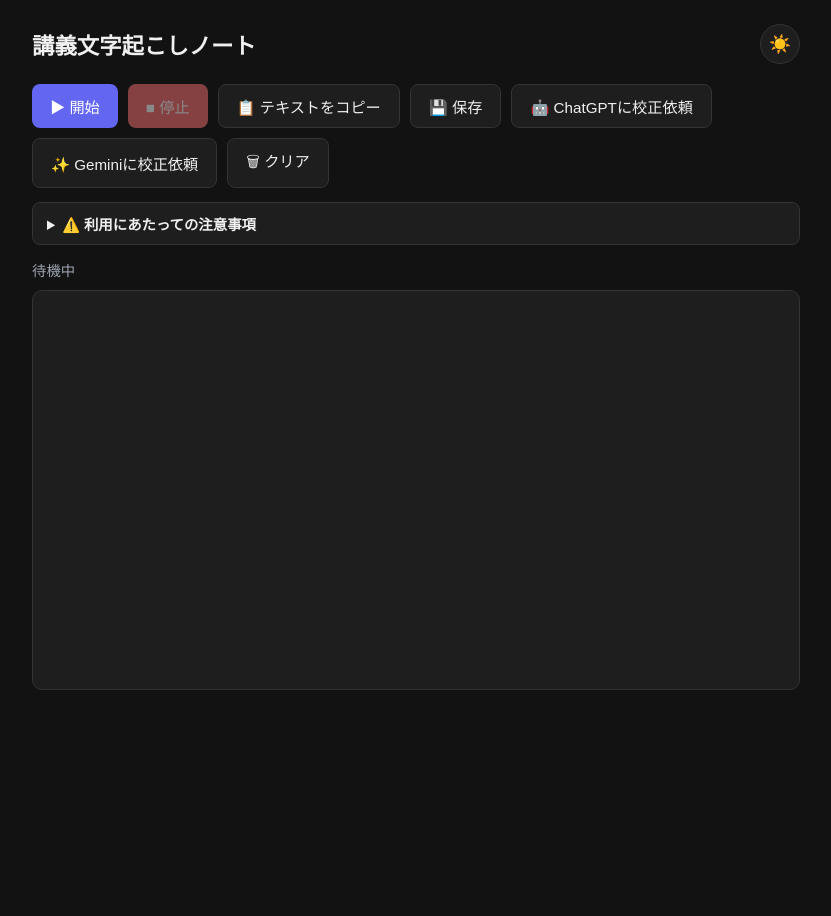
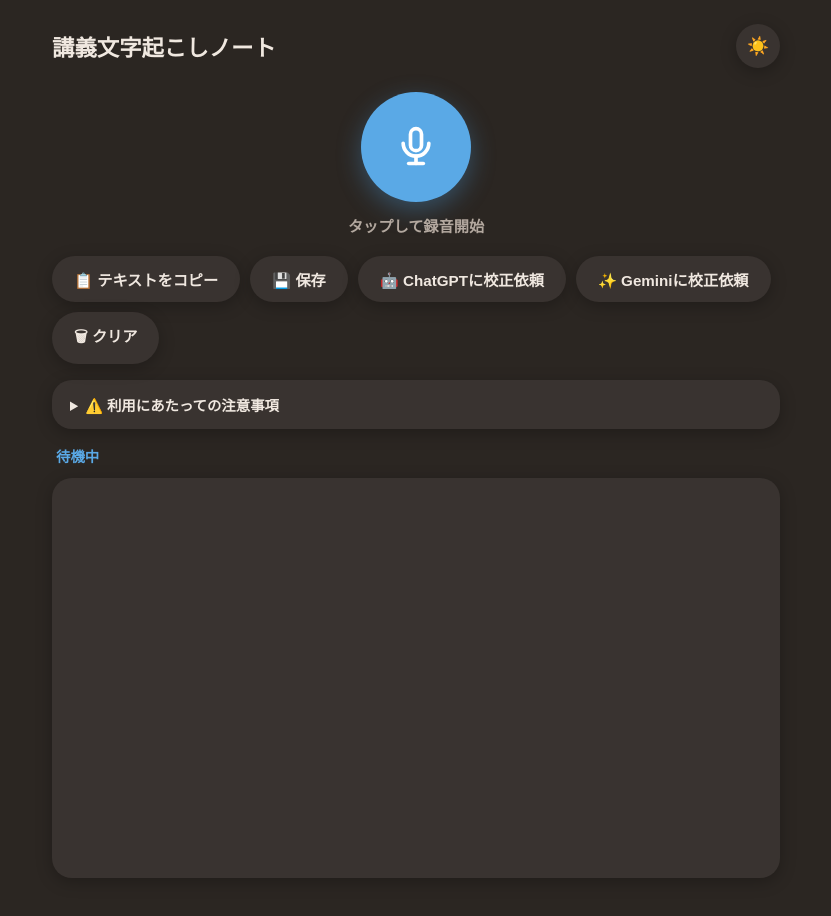
Before and after one commit to tktk-h/lecture-transcribe, a website: page index.html in a window 1280 px wide. Both pictures are taken after a click on the button "ダークモード切替". Shown: the whole page, without its empty margins (224-1055 px from the left). Before the commit the page ends 800 px from the top, so only its background shows below. Drawn offline with Linux system fonts and the light colour scheme.

Commit message:
デザイン刷新: 温かい配色と中央の丸マイクボタン

```diff
--- a/index.html
+++ b/index.html
@@ -13,9 +13,19 @@
       <button id="themeToggle" class="icon-btn" title="ダークモード切替">🌙</button>
     </header>
 
+    <div class="mic-area">
+      <button id="micBtn" class="mic-btn" aria-label="録音開始">
+        <svg class="mic-icon" viewBox="0 0 24 24" width="44" height="44" fill="none" stroke="currentColor" stroke-width="2" stroke-linecap="round" stroke-linejoin="round" aria-hidden="true">
+          <rect x="9" y="2" width="6" height="12" rx="3"></rect>
+          <path d="M5 10a7 7 0 0 0 14 0"></path>
+          <line x1="12" y1="17" x2="12" y2="21"></line>
+          <line x1="8" y1="21" x2="16" y2="21"></line>
+        </svg>
+      </button>
+      <div id="micLabel" class="mic-label">タップして録音開始</div>
+    </div>
+
     <div class="controls">
-      <button id="startBtn" class="btn btn-primary">▶ 開始</button>
-      <button id="stopBtn" class="btn btn-danger" disabled>■ 停止</button>
       <button id="copyBtn" class="btn btn-secondary">📋 テキストをコピー</button>
       <button id="saveBtn" class="btn btn-secondary">💾 保存</button>
       <button id="chatgptBtn" class="btn btn-secondary">🤖 ChatGPTに校正依頼</button>
@@ -28,7 +38,7 @@
       <ul>
         <li>このアプリは付属のサーバー経由でOpenAIのWhisper APIを利用します。<strong>ターミナルで <code>npm start</code> を実行し、表示された <code>http://localhost:3000</code> を開いてください</strong>（初回のみ <code>npm install</code> が必要）。</li>
         <li>対応ブラウザは <strong>Google Chrome</strong> 推奨です（最新版を使ってください）。</li>
-        <li>「開始」で録音、「停止」を押すと録音全体をまとめて文字起こしします。録音が長いほど処理に時間がかかります。</li>
+        <li>中央のマイクボタンをタップで録音開始、もう一度タップすると録音全体をまとめて文字起こしします。録音が長いほど処理に時間がかかります。</li>
         <li><strong>1回の録音は約25MB（ビットレート抑制で目安2時間前後）まで。</strong>長い講義は途中で一度停止して区切ると安全です。</li>
         <li><strong>ページを更新（リロード）すると、文字起こし内容はすべて消えます。</strong>更新前に「保存」または「校正依頼」ボタンでテキストを書き出してください。</li>
         <li>マイクの使用を許可してください。話者に近いマイクほど精度が上がります。</li>
--- a/script.js
+++ b/script.js
@@ -1,6 +1,6 @@
 // ===== DOM要素 =====
-const startBtn = document.getElementById('startBtn');
-const stopBtn = document.getElementById('stopBtn');
+const micBtn = document.getElementById('micBtn');
+const micLabel = document.getElementById('micLabel');
 const copyBtn = document.getElementById('copyBtn');
 const saveBtn = document.getElementById('saveBtn');
 const chatgptBtn = document.getElementById('chatgptBtn');
@@ -70,17 +70,14 @@
 }
 
 // ===== 開始（録音するだけ。文字起こしは停止後） =====
-startBtn.addEventListener('click', async () => {
-  if (isRecording) return;
-  startBtn.disabled = true;
-
+// ===== マイクボタン（タップで録音⇄停止をトグル） =====
+async function startRecording() {
   try {
     // iOS/Safari対策：マイク起動はボタン操作の延長で実行
     stream = await navigator.mediaDevices.getUserMedia({ audio: true });
   } catch (e) {
     console.error('マイク取得失敗:', e);
     statusEl.textContent = 'マイクを利用できません。ブラウザの許可設定を確認してください。';
-    startBtn.disabled = false;
     return;
   }
 
@@ -100,23 +97,34 @@
       stream = null;
     }
     await transcribeRecording();
-    startBtn.disabled = false;
+    // 変換が終わったらボタンを録音可能状態に戻す
+    micBtn.disabled = false;
   };
 
   isRecording = true;
-  stopBtn.disabled = false;
+  micBtn.classList.add('recording');
+  micLabel.textContent = 'タップして停止';
   if (interimTextEl) interimTextEl.textContent = '';
-  statusEl.textContent = '🔴 録音中…（停止を押すとまとめて文字起こしします）';
+  statusEl.textContent = '🔴 録音中…（もう一度タップするとまとめて文字起こしします）';
   recorder.start();
-});
+}
 
-// ===== 停止 =====
-stopBtn.addEventListener('click', () => {
-  if (!isRecording) return;
+function stopRecording() {
   isRecording = false;
-  stopBtn.disabled = true;
+  micBtn.classList.remove('recording');
+  micLabel.textContent = 'タップして録音開始';
+  // 変換が終わるまでボタンを無効化（二度押し防止）
+  micBtn.disabled = true;
   statusEl.textContent = '⏳ 録音を停止しました。文字起こしを開始します…';
   if (recorder && recorder.state !== 'inactive') recorder.stop();
+}
+
+micBtn.addEventListener('click', () => {
+  if (isRecording) {
+    stopRecording();
+  } else {
+    startRecording();
+  }
 });
 
 // ===== コピー =====
--- a/style.css
+++ b/style.css
@@ -1,25 +1,30 @@
 :root {
-  --bg: #f4f5f7;
-  --surface: #ffffff;
-  --text: #1a1a1a;
-  --muted: #6b7280;
-  --border: #e0e0e0;
-  --primary: #4f46e5;
-  --primary-hover: #4338ca;
-  --danger: #ef4444;
-  --danger-hover: #dc2626;
+  --bg: #f3e9dd;          /* 温かいクリーム/ベージュ背景 */
+  --surface: #ffffff;     /* 白いカード */
+  --text: #3a3431;        /* やわらかいダークブラウン */
+  --muted: #8c837c;
+  --border: #ece2d6;
+  --primary: #4a9fe0;     /* やさしい水色 */
+  --primary-hover: #3a8fd0;
+  --danger: #f0907f;      /* くすんだサーモン */
+  --danger-hover: #e67d6a;
+  --accent-soft: #eaf4fc; /* 水色の薄い面 */
+  --radius: 20px;
+  --shadow: 0 4px 16px rgba(120, 100, 80, 0.08);
 }
 
 [data-theme="dark"] {
-  --bg: #121212;
-  --surface: #1e1e1e;
-  --text: #f0f0f0;
-  --muted: #9ca3af;
-  --border: #333333;
-  --primary: #6366f1;
-  --primary-hover: #818cf8;
-  --danger: #f87171;
-  --danger-hover: #fca5a5;
+  --bg: #2b2622;
+  --surface: #393330;
+  --text: #f0e8e0;
+  --muted: #b3a89f;
+  --border: #4a423d;
+  --primary: #5aa9e6;
+  --primary-hover: #6fb6ec;
+  --danger: #f0907f;
+  --danger-hover: #f3a596;
+  --accent-soft: #34403f;
+  --shadow: 0 4px 16px rgba(0, 0, 0, 0.25);
 }
 
 * {
@@ -28,14 +33,14 @@
 
 body {
   margin: 0;
-  font-family: "Hiragino Sans", "Yu Gothic", "Segoe UI", sans-serif;
+  font-family: "Hiragino Maru Gothic ProN", "Hiragino Sans", "Yu Gothic", "Segoe UI", sans-serif;
   background: var(--bg);
   color: var(--text);
   transition: background 0.3s, color 0.3s;
 }
 
 .app {
-  max-width: 800px;
+  max-width: 760px;
   margin: 0 auto;
   padding: 24px 16px 60px;
 }
@@ -50,37 +55,108 @@
 .header h1 {
   font-size: 1.4rem;
   margin: 0;
+  font-weight: 800;
 }
 
 .icon-btn {
   background: var(--surface);
-  border: 1px solid var(--border);
+  border: none;
   border-radius: 50%;
-  width: 40px;
-  height: 40px;
+  width: 44px;
+  height: 44px;
   font-size: 1.1rem;
   cursor: pointer;
+  box-shadow: var(--shadow);
+  transition: transform 0.15s;
+}
+.icon-btn:hover {
+  transform: scale(1.05);
+}
+
+.mic-area {
+  display: flex;
+  flex-direction: column;
+  align-items: center;
+  gap: 12px;
+  margin: 24px 0 20px;
+}
+
+.mic-btn {
+  width: 110px;
+  height: 110px;
+  border-radius: 50%;
+  border: none;
+  background: var(--primary);
+  color: #fff;
+  cursor: pointer;
+  box-shadow: 0 8px 24px rgba(74, 159, 224, 0.35);
+  transition: transform 0.15s, background 0.2s, box-shadow 0.2s;
+  display: flex;
+  align-items: center;
+  justify-content: center;
+}
+.mic-btn:hover {
+  transform: scale(1.05);
+}
+.mic-btn:active {
+  transform: scale(0.97);
+}
+
+.mic-icon {
+  color: #fff;
+  display: block;
+}
+
+/* 録音中はサーモン色＋脈打つアニメーション */
+.mic-btn.recording {
+  background: var(--danger);
+  box-shadow: 0 8px 24px rgba(240, 144, 127, 0.45);
+  animation: micPulse 1.4s ease-in-out infinite;
+}
+
+@keyframes micPulse {
+  0%   { box-shadow: 0 0 0 0 rgba(240, 144, 127, 0.5); }
+  70%  { box-shadow: 0 0 0 18px rgba(240, 144, 127, 0); }
+  100% { box-shadow: 0 0 0 0 rgba(240, 144, 127, 0); }
+}
+
+.mic-btn:disabled {
+  opacity: 0.5;
+  cursor: not-allowed;
+  animation: none;
+}
+
+.mic-label {
+  font-size: 0.95rem;
+  font-weight: 700;
+  color: var(--muted);
 }
 
 .controls {
   display: flex;
   flex-wrap: wrap;
   gap: 10px;
-  margin-bottom: 14px;
+  margin-bottom: 16px;
 }
 
 .btn {
   border: none;
-  border-radius: 8px;
-  padding: 10px 18px;
+  border-radius: 999px;        /* まるっこいピル型 */
+  padding: 12px 22px;
   font-size: 0.95rem;
+  font-weight: 700;
   cursor: pointer;
-  transition: background 0.2s;
+  box-shadow: var(--shadow);
+  transition: transform 0.15s, background 0.2s, box-shadow 0.2s;
+}
+.btn:hover:not(:disabled) {
+  transform: translateY(-1px);
 }
 
 .btn:disabled {
-  opacity: 0.5;
+  opacity: 0.45;
   cursor: not-allowed;
+  box-shadow: none;
 }
 
 .btn-primary {
@@ -102,38 +178,40 @@
 .btn-secondary {
   background: var(--surface);
   color: var(--text);
-  border: 1px solid var(--border);
 }
 .btn-secondary:hover {
-  background: var(--border);
+  background: var(--accent-soft);
 }
 
 .notice {
   background: var(--surface);
-  border: 1px solid var(--border);
-  border-radius: 8px;
-  padding: 10px 14px;
-  margin-bottom: 14px;
+  border: none;
+  border-radius: var(--radius);
+  padding: 14px 18px;
+  margin-bottom: 16px;
   font-size: 0.9rem;
   color: var(--text);
+  box-shadow: var(--shadow);
 }
 
 .notice summary {
   cursor: pointer;
-  font-weight: bold;
+  font-weight: 800;
 }
 
 .notice ul {
   margin: 10px 0 0;
   padding-left: 1.2em;
   color: var(--muted);
-  line-height: 1.6;
+  line-height: 1.7;
 }
 
 .status {
   font-size: 0.9rem;
-  color: var(--muted);
-  margin-bottom: 10px;
+  color: var(--primary);
+  font-weight: 700;
+  margin-bottom: 12px;
+  padding-left: 4px;
 }
 
 .transcript {
@@ -141,14 +219,19 @@
   min-height: 400px;
   background: var(--surface);
   color: var(--text);
-  border: 1px solid var(--border);
-  border-radius: 10px;
-  padding: 16px;
+  border: none;
+  border-radius: var(--radius);
+  padding: 20px;
   font-size: 1rem;
-  line-height: 1.7;
+  line-height: 1.8;
   white-space: pre-wrap;
   word-break: break-word;
   overflow-y: auto;
+  box-shadow: var(--shadow);
+}
+.transcript:empty::before {
+  content: attr(placeholder);
+  color: var(--muted);
 }
 
 .interim {
@@ -157,11 +240,11 @@
 
 @media (max-width: 600px) {
   .app {
-    padding: 12px 8px 40px;
+    padding: 16px 12px 40px;
   }
 
   .header h1 {
-    font-size: 1.1rem;
+    font-size: 1.2rem;
   }
 
   .controls {
@@ -170,13 +253,13 @@
 
   .btn {
     width: 100%;
-    padding: 14px 18px;
+    padding: 16px 18px;
     font-size: 1.05rem;
   }
 
   .transcript {
-    min-height: 60vh;
+    min-height: 55vh;
     font-size: 1.05rem;
-    padding: 12px;
+    padding: 16px;
   }
 }
```
